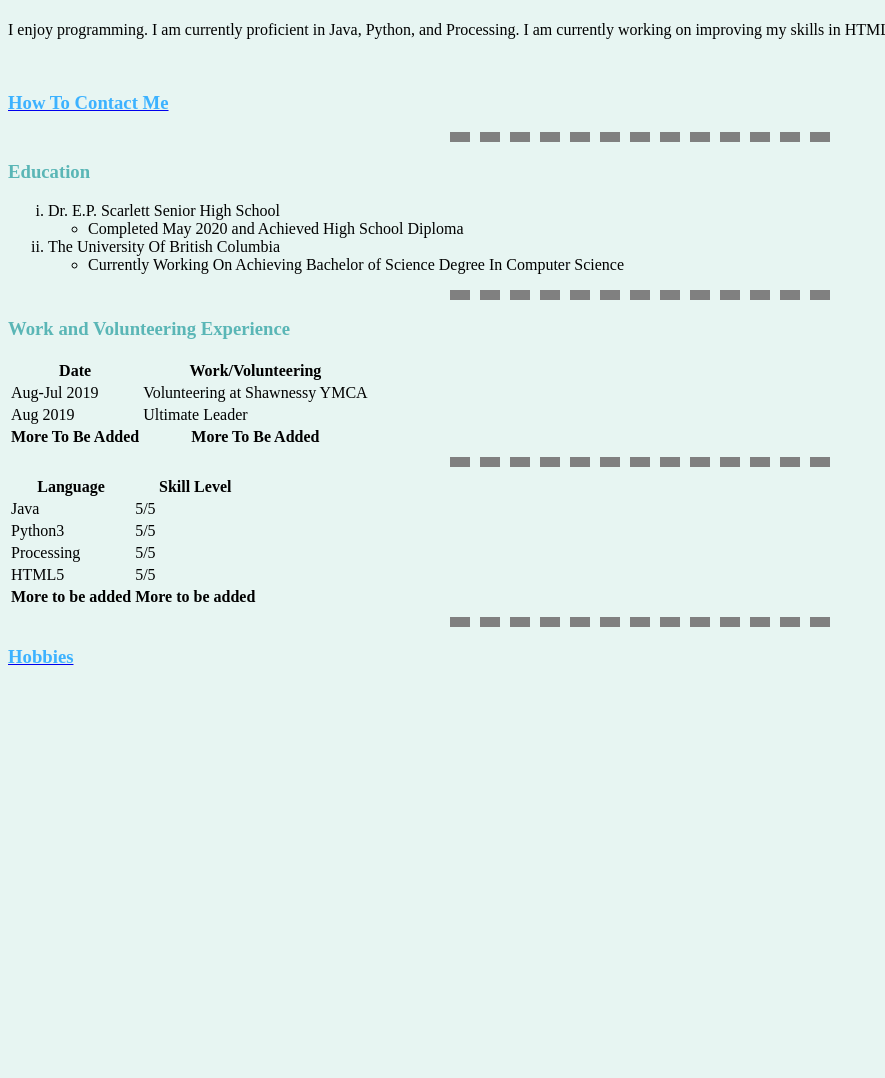
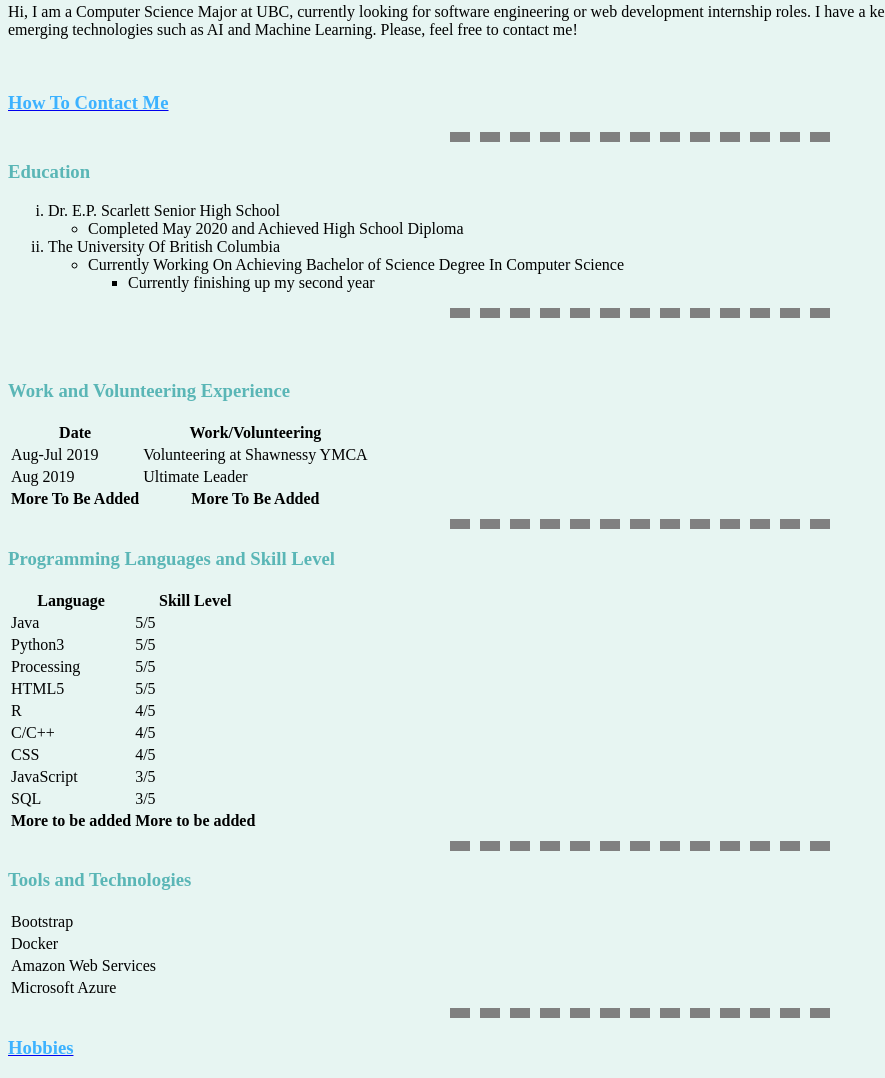
Before and after one commit to Shaheer02/Personal_Site_HTML_CSS, a plain HTML site: page index.html in a window 1280 px wide. Shown: the part 695-1773 px from the top of the page, without its empty margins (0-885 px from the left). Before the commit the page ends 1382 px from the top, so only its background shows below. Drawn offline with Linux system fonts and the light colour scheme.

Commit message:
Added More Information

```diff
--- a/index.html
+++ b/index.html
@@ -14,7 +14,6 @@
 
 <link rel="stylesheet" href="styles.css">
 
-
 </head>
 
 <body> <!-- CSS code for style -->
@@ -22,7 +21,8 @@
   <h1><em> Shaheer Shoaib </h1></em>
   <img class = "UBC circular" src=https://okmain.cms.ok.ubc.ca/wp-content/uploads/sites/26/2018/02/ubco-aerial-top-40-university-prospective-students.jpg alt="Image Of UBC's Okanangan Campus">
   <p> <em>Student At <a class = "UBC_REF" href="https://www.ubc.ca/"><strong>UBC</strong></p></a></em>
-  <p><br> I enjoy programming. I am currently proficient in Java, Python, and Processing. I am currently working on improving my skills in HTML, CSS, and JavaScript. </p></br>
+  <p> Hi, I am a Computer Science Major at UBC, currently looking for software engineering or web development internship roles. I have a keen interest in web and mobile development, along with emerging technologies such as AI and Machine Learning. Please, feel free to contact me! </p>
+  <br>
   <a href="contact.html">
     <h3 class = "ah3">How To Contact Me</h3>
   </a>
@@ -36,10 +36,13 @@
     <li> The University Of British Columbia </li>
     <ul>
       <li>Currently Working On Achieving Bachelor of Science Degree In Computer Science</li>
+      <ul>
+        <li>Currently finishing up my second year</li>
+      </ul>
     </ul>
   </ol>
   <hr>
-
+<br></br>
 <h3>Work and Volunteering Experience</h3>
   <table>
     <thead>
@@ -63,10 +66,9 @@
 
 
   </table>
-  <hr size="1" noshade>
-  </hr>
+  <hr size="1">
+  <h3>Programming Languages and Skill Level</h1>
   <table>
-
     <thead>
       <th><strong>Language</strong></th>
       <th><strong>Skill Level</strong></th>
@@ -88,6 +90,26 @@
         <td>HTML5</td>
         <td>5/5</td>
       </tr>
+      <tr>
+        <td>R</td>
+        <td>4/5</td>
+      </tr>
+      <tr>
+        <td>C/C++</td>
+        <td>4/5</td>
+      </tr>
+      <tr>
+        <td>CSS</td>
+        <td>4/5</td>
+      </tr>
+      <tr>
+        <td>JavaScript</td>
+        <td>3/5</td>
+      </tr>
+      <tr>
+        <td>SQL</td>
+        <td>3/5</td>
+      </tr>
     </tbody>
     <tfoot>
       <th><strong>More to be added</strong></th>
@@ -95,11 +117,29 @@
     </tfoot>
   </table>
 
-  <hr>
-  </hr>
+  <hr></hr>
+  <h3>Tools and Technologies</h3>
+  <table>
+    <tr>
+      <td>Bootstrap</td>
+    </tr>
+    <tr>
+      <td>Docker</td>
+    </tr>
+    <tr>
+      <td>Amazon Web Services</td>
+    </tr>
+    <tr>
+      <td>Microsoft Azure</td>
+    </tr>
+  </table>
+
+
+  <hr></hr>
   <a href="hobbies.html">
 <h3 class = "ah3"> Hobbies </h3>
   </a>
+
 
 
 
--- a/styles.css
+++ b/styles.css
@@ -13,7 +13,7 @@ border-style: none; /* Overridden value */
 border-top-style: dashed;
 border-width: 10px;
 border-color: grey;
-width: 30%; /* Width of Horizontal line shuld be 30% of the width of entire webpage.*/
+width: 30%; /* Width of Horizontal line should be 30% of the width of entire webpage.*/
 
 }
 h1{
```
Also changed, not shown: submitted.html (+0 -2 lines).
